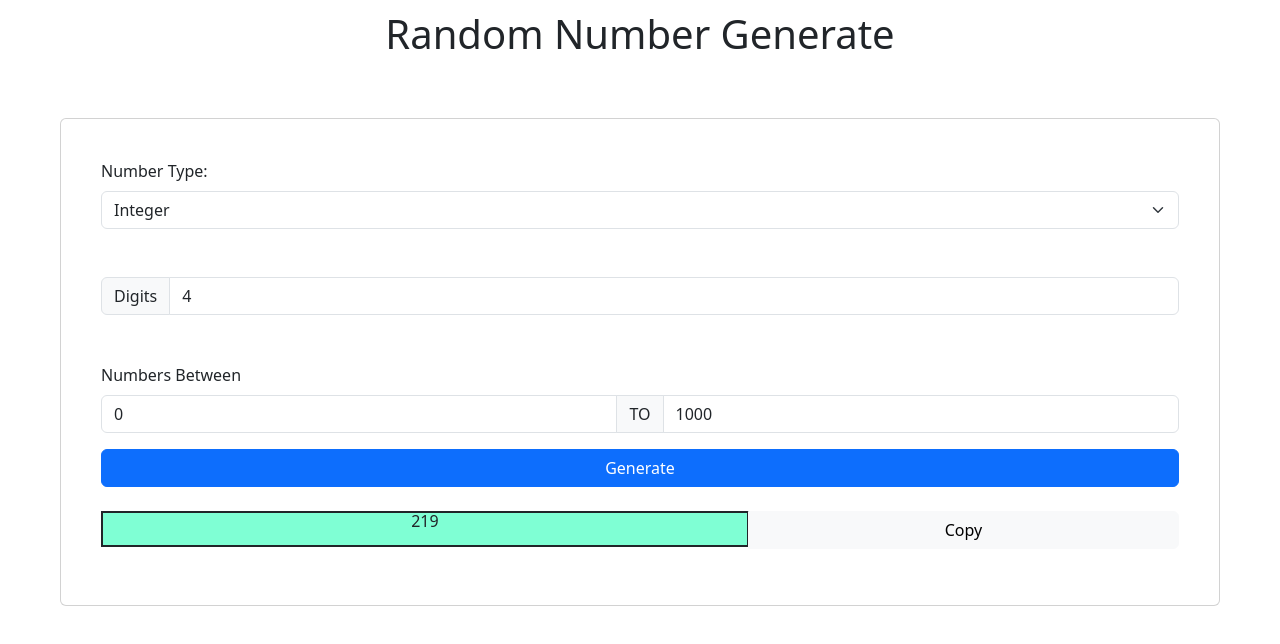
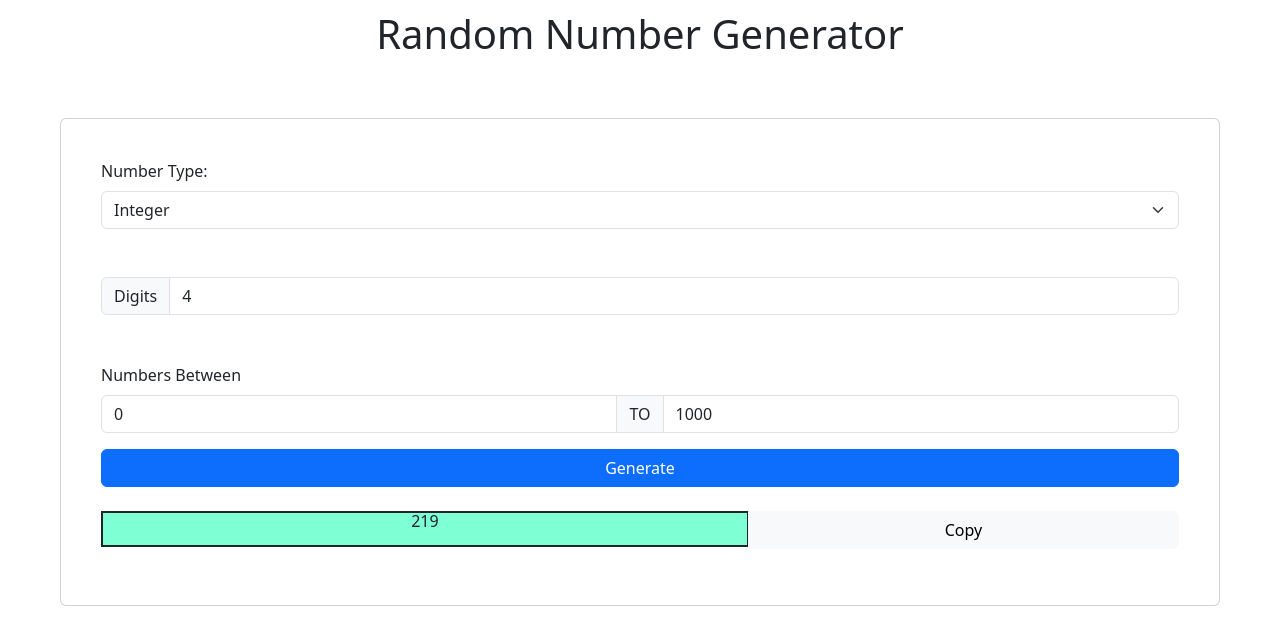
Before and after one commit to ujjwalyadavsg/js-random-num, a plain HTML site: page index.html in a window 1280 px wide. Drawn offline with nearby package versions, Linux system fonts and the light colour scheme.

Commit message:
Update index.html

```diff
--- a/index.html
+++ b/index.html
@@ -55,7 +55,7 @@ h1{
     </style>
 </head>
 <body>
-    <h1>Random Number Generate</h1>
+    <h1>Random Number Generator</h1>
     <div class="card" >
     <label for="numberType" class="form-label" >Number Type:</label>
 	<select id="numberType" class="form-select">
```
